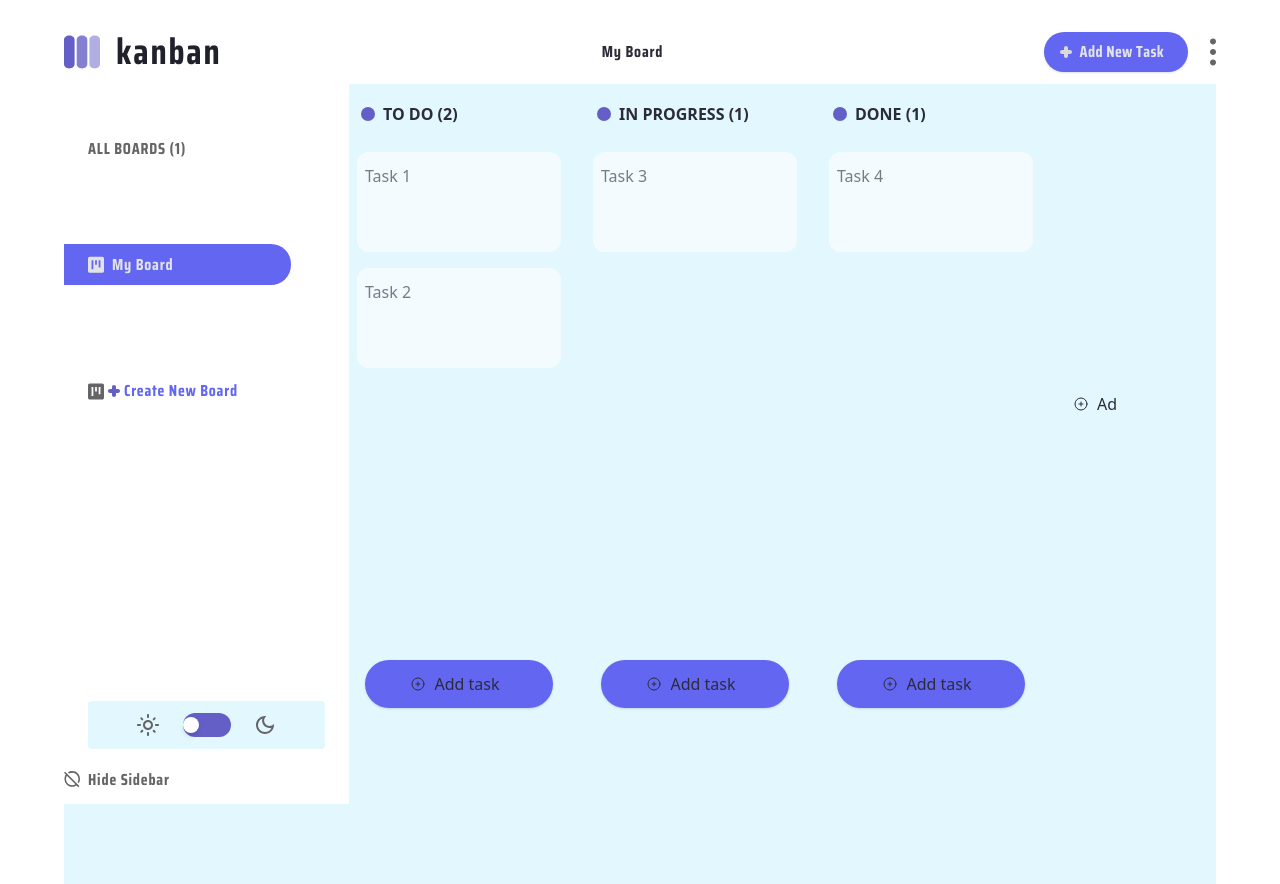
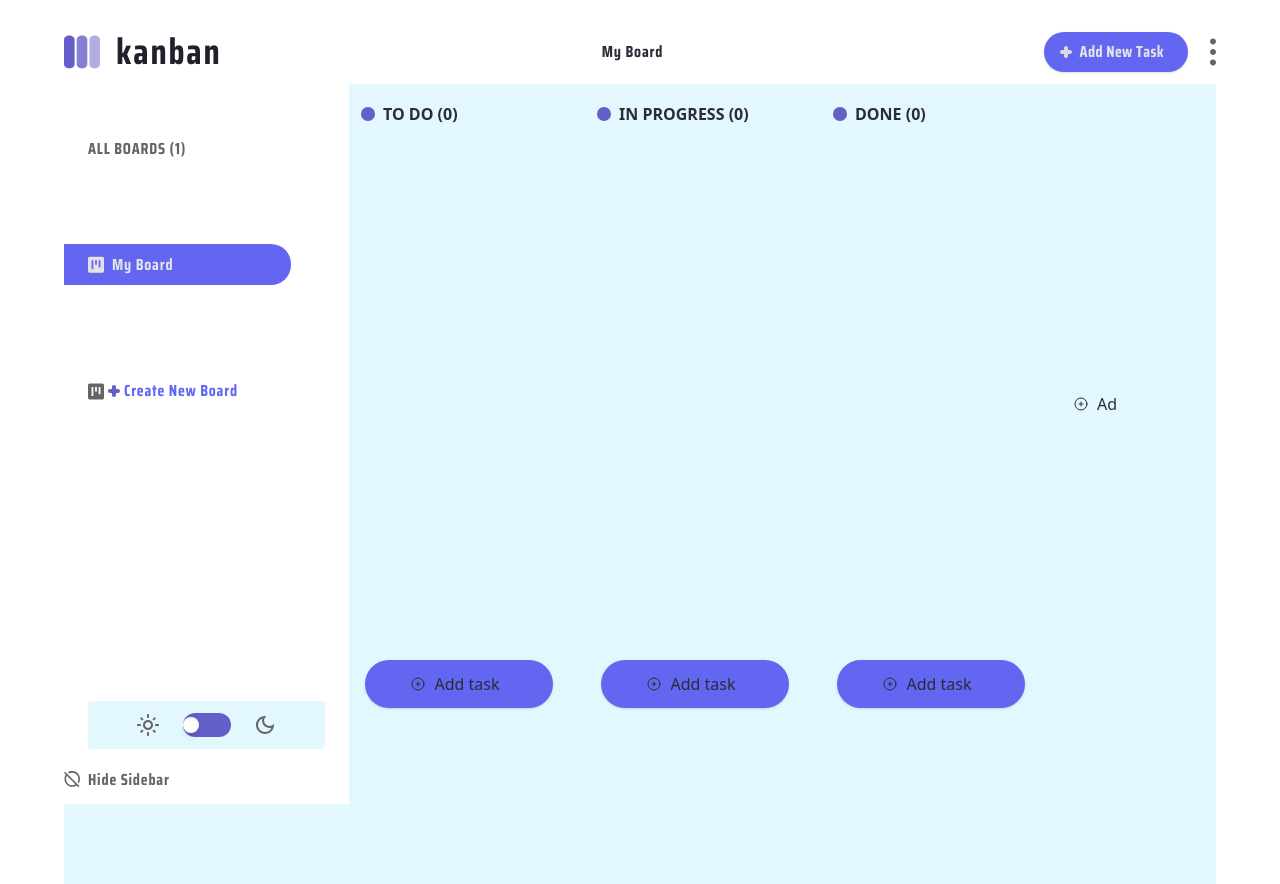
Before and after one commit to tomizdebski/KANBAN_APP, a Next.js app: page / in a window 1280 px wide. Built offline with nearby package versions, Linux system fonts and the light colour scheme.

Commit message:
all-logic-done-save_local-storage-only

```diff
--- a/app/page.tsx
+++ b/app/page.tsx
@@ -3,16 +3,11 @@ import Board from "@/components/Board";
 import { BoardType } from "@/types";
 import { useState, useEffect } from "react";
 
-
-
 export default function Home() {
-
-  useEffect(() => {
-
-  }, []);
-
-
-  const [boards, setBoards] = useState<BoardType[]>([{
+  const [boards, setBoards] = useState<BoardType[]>(() => {
+    // Sprawdzanie czy dane istnieją w local storage, jeśli nie, zwraca domyślne dane
+    const storedBoards = localStorage.getItem("boards");
+    return storedBoards ? JSON.parse(storedBoards) : [{
       id: "1",
       title: "My Board",
       columns: [
@@ -29,31 +24,18 @@ export default function Home() {
           title: "Done",
         },
       ],
-    tasks: [
-      {
-        id: "11",
-        columnId: "1",
-        content: "Task 1",
-      },
-      {
-        id: "22",
-        columnId: "1",
-        content: "Task 2",
-      },
-      {
-        id: "33",
-        columnId: "2",
-        content: "Task 3",
-      },
-      {
-        id: "44",
-        columnId: "3",
-        content: "Task 4",
-      },
-    ],
-  }]);
+      tasks: [],
+    }];
+  });
 
   const [activeBoard, setActiveBoard] = useState<BoardType>(boards[0]);
+
+  useEffect(() => {
+    // Zapisywanie danych do local storage przy odmontowywaniu komponentu
+    return () => {
+      localStorage.setItem("boards", JSON.stringify(boards));
+    };
+  }, [boards]);
 
   return (
     <main className="flex min-h-screen flex-col items-center justify-between ">
```
Lines whose indentation alone changed are shown as unchanged.
